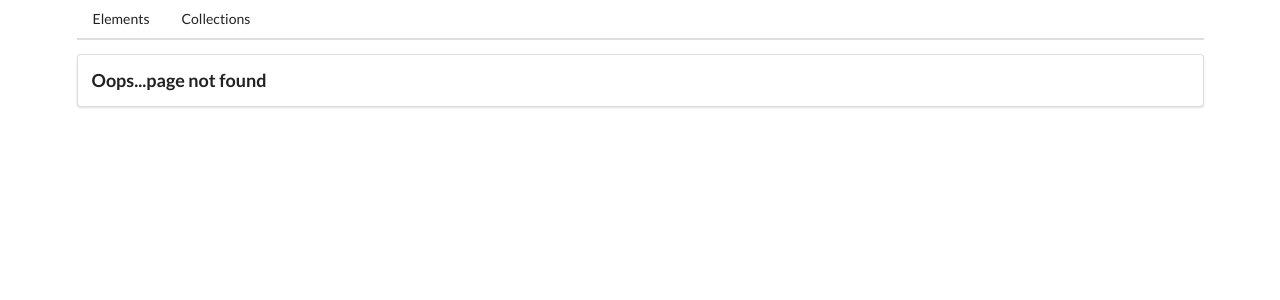
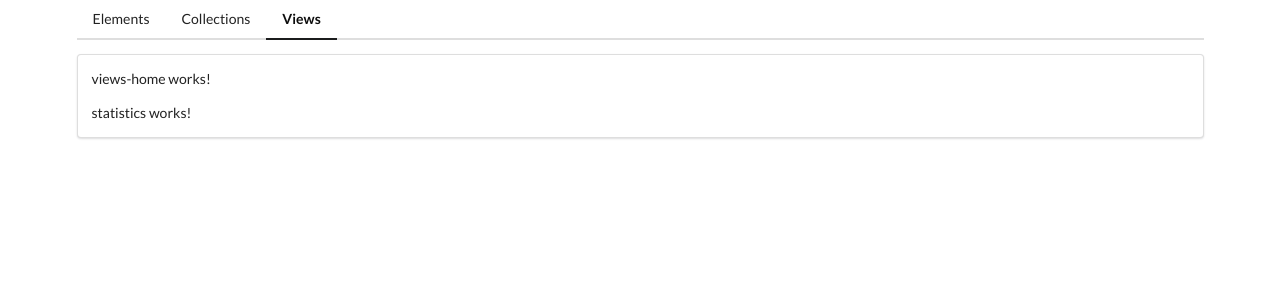
Before and after one commit to uspehgp/Components, an Angular app: page /views in a window 1280 px wide. Before the commit this address had no page. Shown: the top 300 px of the page. Built offline with nearby package versions, Linux system fonts and the light colour scheme.

Commit message:
create statistics and views components with proper lazy routing

```diff
--- a/src/app/app-routing.module.ts
+++ b/src/app/app-routing.module.ts
@@ -6,6 +6,7 @@ import {NotFoundComponent} from "./not-found/not-found.component";
 const routes: Routes = [
   {path: 'elements', loadChildren: ()=> import('./elements/elements.module').then((m)=>m.ElementsModule)},
   {path: 'collections', loadChildren: ()=> import('./collections/collections.module').then((m)=>m.CollectionsModule)},
+  {path: 'views', loadChildren: ()=> import('./views/views.module').then((m)=>m.ViewsModule)},
   {path: '', component: HomeComponent},
   {path: '**', component: NotFoundComponent}
 ];
--- a/src/app/app.component.html
+++ b/src/app/app.component.html
@@ -2,6 +2,7 @@
   <div class="ui secondary pointing menu">
     <a routerLink="/elements" routerLinkActive="active" class="item">Elements</a>
     <a routerLink="/collections" routerLinkActive="active" class="item">Collections</a>
+    <a routerLink="/views" routerLinkActive="active" class="item">Views</a>
   </div>
   <div class="ui segment">
     <router-outlet></router-outlet>
--- /dev/null
+++ b/src/app/views/statistics/statistics.component.html
@@ -0,0 +1 @@
+<p>statistics works!</p>
--- /dev/null
+++ b/src/app/views/statistics/statistics.component.ts
@@ -0,0 +1,15 @@
+import { Component, OnInit } from '@angular/core';
+
+@Component({
+  selector: 'app-statistics',
+  templateUrl: './statistics.component.html',
+  styleUrls: ['./statistics.component.css']
+})
+export class StatisticsComponent implements OnInit {
+
+  constructor() { }
+
+  ngOnInit(): void {
+  }
+
+}
--- /dev/null
+++ b/src/app/views/views-home/views-home.component.html
@@ -0,0 +1,2 @@
+<p>views-home works!</p>
+<app-statistics></app-statistics>
--- /dev/null
+++ b/src/app/views/views-home/views-home.component.ts
@@ -0,0 +1,15 @@
+import { Component, OnInit } from '@angular/core';
+
+@Component({
+  selector: 'app-views-home',
+  templateUrl: './views-home.component.html',
+  styleUrls: ['./views-home.component.css']
+})
+export class ViewsHomeComponent implements OnInit {
+
+  constructor() { }
+
+  ngOnInit(): void {
+  }
+
+}
--- a/src/app/views/views-routing.module.ts
+++ b/src/app/views/views-routing.module.ts
@@ -1,7 +1,10 @@
 import { NgModule } from '@angular/core';
 import { RouterModule, Routes } from '@angular/router';
+import {ViewsHomeComponent} from "./views-home/views-home.component";
 
-const routes: Routes = [];
+const routes: Routes = [
+  {path: '', component:ViewsHomeComponent}
+];
 
 @NgModule({
   imports: [RouterModule.forChild(routes)],
```
Also changed, not shown: src/app/views/views.module.ts (+6 -1 lines), src/app/views/statistics/statistics.component.css (added), src/app/views/views-home/views-home.component.css (added).
